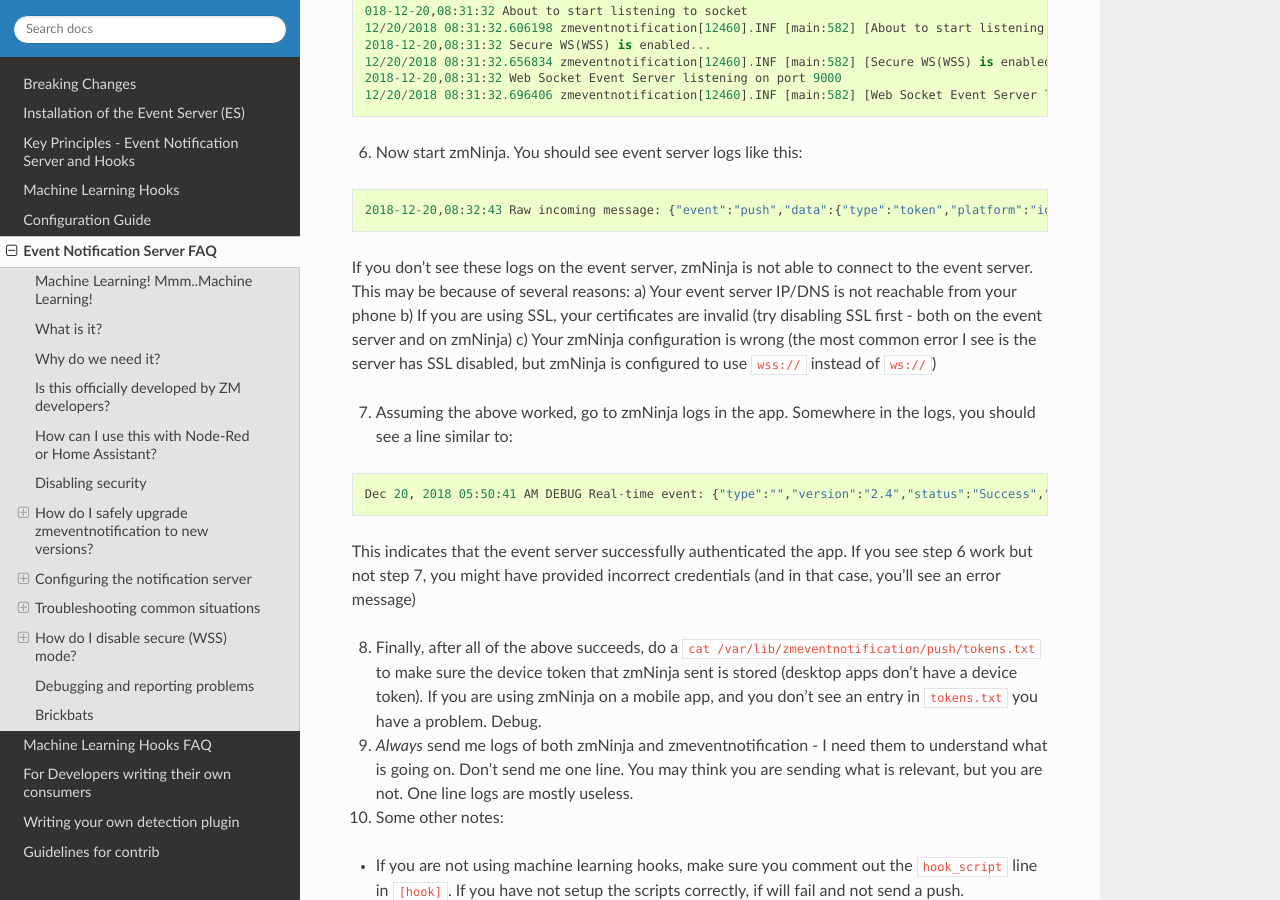
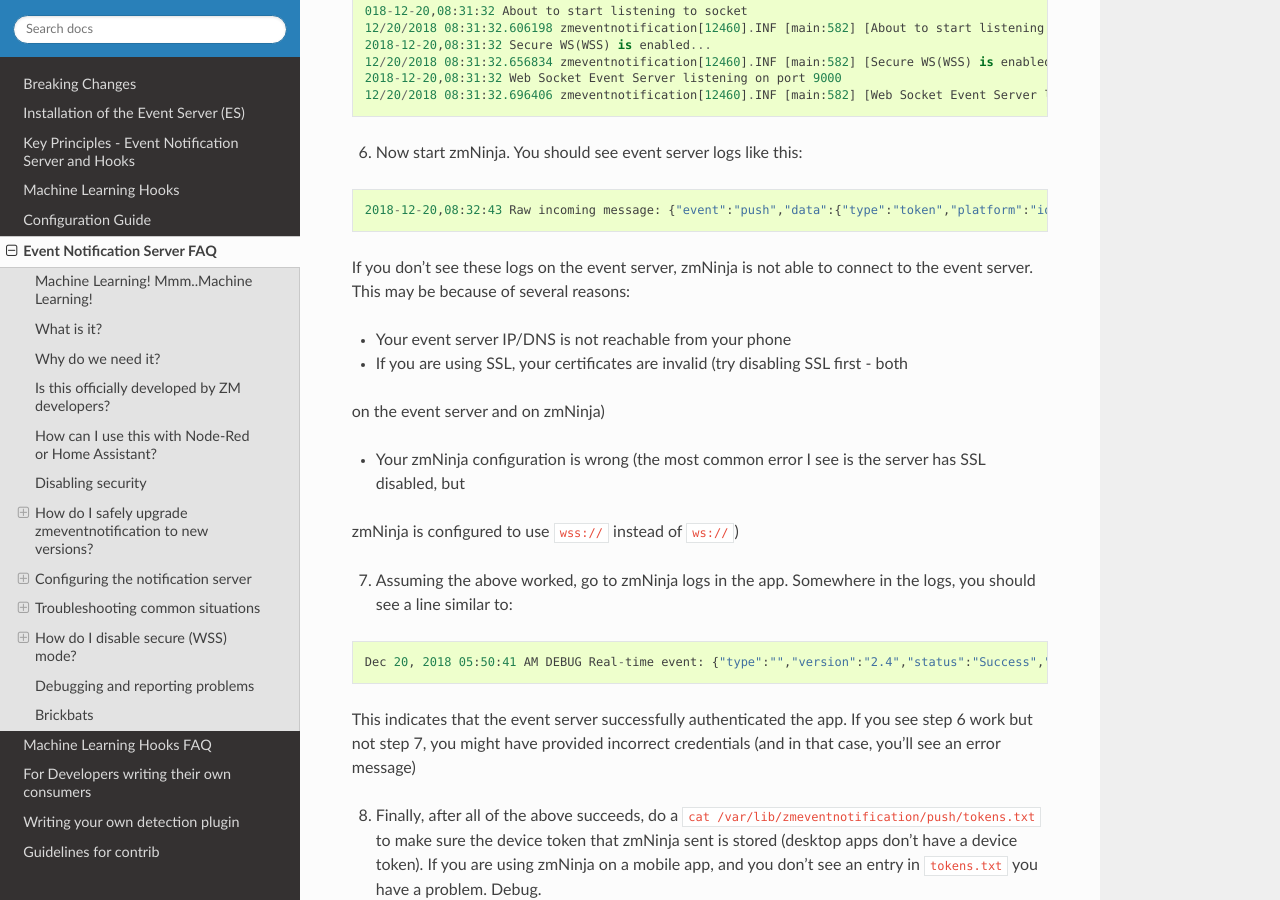
Before and after one commit to ZoneMinder/zmeventnotification, a Sphinx documentation site: the page built from docs/guides/es_faq.rst, in a window 1280 px wide and 900 px high, scrolled down 7185 px. Built offline with Sphinx 7.4.7 and the Read the Docs theme 2.0.0, drawn with Linux system fonts in a browser that asks for light colours.

Commit message:
formatting

```diff
--- a/docs/guides/es_faq.rst
+++ b/docs/guides/es_faq.rst
@@ -362,11 +362,14 @@
     2018-12-20,08:32:43 Raw incoming message: {"event":"push","data":{"type":"token","platform":"ios","token":"cVuLzCBsEn4:APA91bHYuO3hVJqTIMsm0IRNQEYAUa<deleted>GYBwNdwRfKyZV0","monlist":"1,2,4,5,6,7,11","intlist":"45,60,0,0,0,45,45","state":"enabled"}}
 
 If you don't see these logs on the event server, zmNinja is not able to
-connect to the event server. This may be because of several reasons: a)
-Your event server IP/DNS is not reachable from your phone b) If you are
-using SSL, your certificates are invalid (try disabling SSL first - both
-on the event server and on zmNinja) c) Your zmNinja configuration is
-wrong (the most common error I see is the server has SSL disabled, but
+connect to the event server. This may be because of several reasons:
+
+* Your event server IP/DNS is not reachable from your phone
+
+* If you are using SSL, your certificates are invalid (try disabling SSL first - both
+on the event server and on zmNinja)
+
+* Your zmNinja configuration is wrong (the most common error I see is the server has SSL disabled, but
 zmNinja is configured to use ``wss://`` instead of ``ws://``)
 
 7. Assuming the above worked, go to zmNinja logs in the app. Somewhere
```
